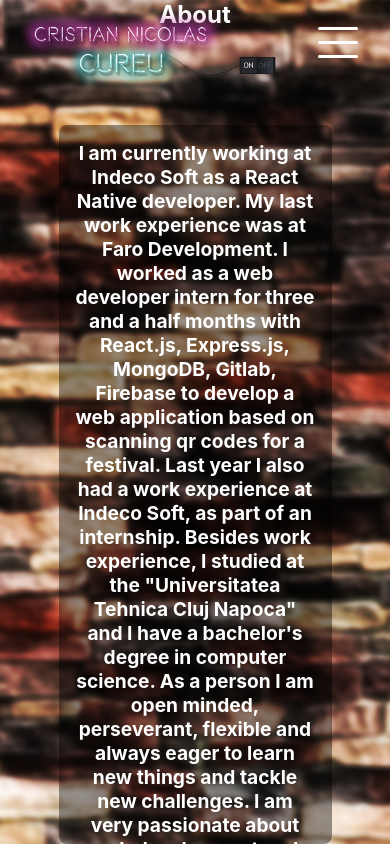
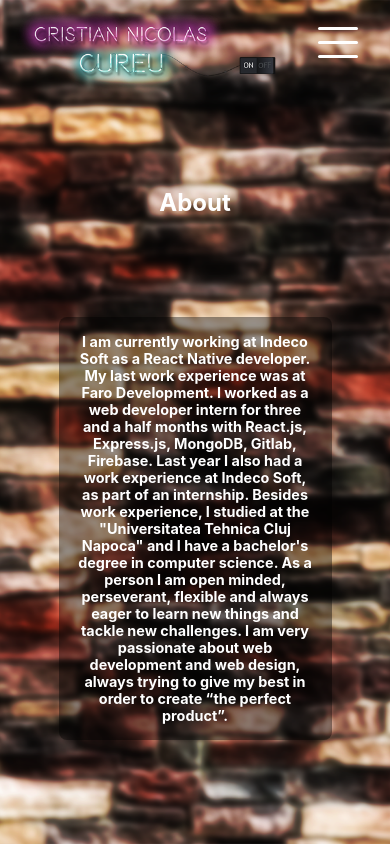
Before and after one commit to CristianCureu/portfolio, a React (Create React App) app: page /about in a window 390 px wide. Built offline with nearby package versions, Linux system fonts and the light colour scheme.

Commit message:
about page

```diff
--- a/src/pages/About/About.jsx
+++ b/src/pages/About/About.jsx
@@ -27,8 +27,7 @@ function About() {
           I am currently working at Indeco Soft as a React Native developer. My
           last work experience was at Faro Development. I worked as a web
           developer intern for three and a half months with React.js,
-          Express.js, MongoDB, Gitlab, Firebase to develop a web application
-          based on scanning qr codes for a festival. Last year I also had a work
+          Express.js, MongoDB, Gitlab, Firebase. Last year I also had a work
           experience at Indeco Soft, as part of an internship.
           Besides work experience, I studied at the "Universitatea Tehnica Cluj
           Napoca" and I have a bachelor's degree in computer science. As a
--- a/src/pages/pages.css
+++ b/src/pages/pages.css
@@ -122,4 +122,11 @@ h1 {
     height: 55%;
     width: 50%;
   }
+  .description-about {
+    font-size: 0.9rem;
+  }
+  .about {
+    height: 90vh;
+    margin-top: 10vh;
+  }
 }
```
